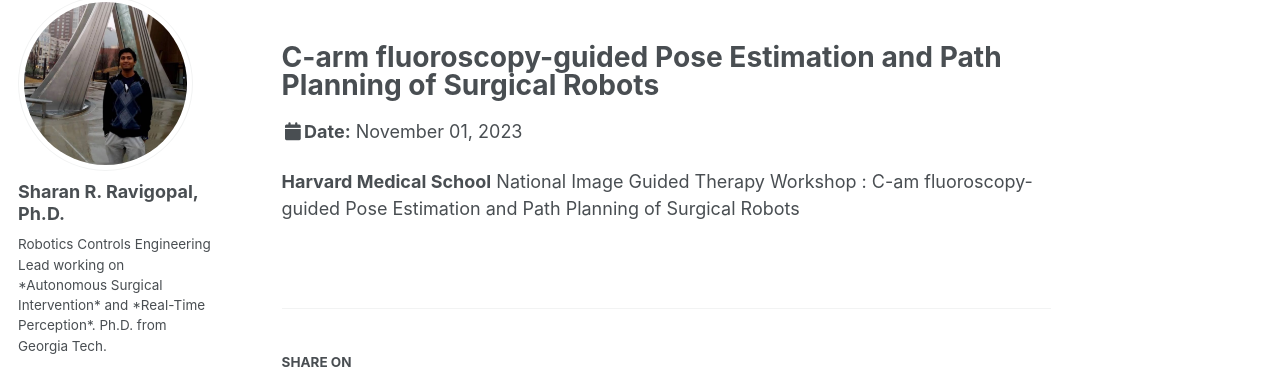
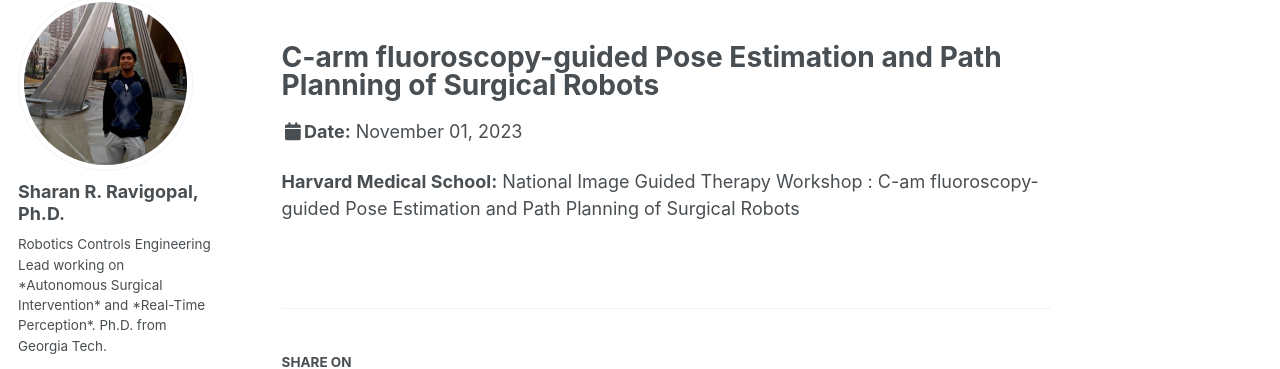
Before and after one commit to SharanRav/sharanrav.github.io, a Jekyll site: the page built from _talks/2012-03-01-harvard-talk.md, in a window 1280 px wide and 1013 px high. Shown: the part 103-472 px from the top of the window. Built offline with Jekyll 4.4.1, drawn with Linux system fonts in a browser that asks for light colours; some web fonts are replaced.

```diff
--- a/_talks/2012-03-01-harvard-talk.md
+++ b/_talks/2012-03-01-harvard-talk.md
@@ -8,4 +8,4 @@ date: 2023-11-01
 location: "Cambridge, MA, USA"
 ---
 
-**Harvard Medical School** National Image Guided Therapy Workshop : C-am fluoroscopy-guided Pose Estimation and Path Planning of Surgical Robots
+**Harvard Medical School:** National Image Guided Therapy Workshop : C-am fluoroscopy-guided Pose Estimation and Path Planning of Surgical Robots
```
